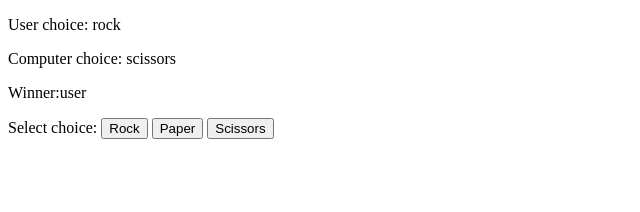
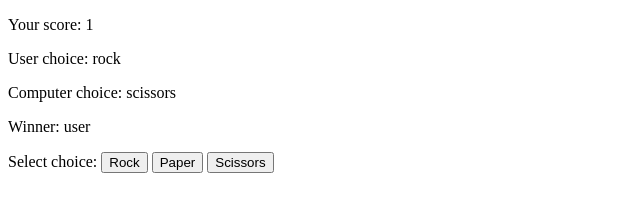
Before and after one commit to mblackstock/rock-paper-scissors, a plain HTML site: page index.html in a window 1280 px wide. Both pictures are taken after a click on the button "Rock". Shown: the whole page, without its empty margins (0-640 px from the left). Drawn offline with Linux system fonts and the light colour scheme.

Commit message:
added score that goes up or down based on wins or losses

```diff
--- a/index.html
+++ b/index.html
@@ -10,13 +10,16 @@
 
 <body>
   <p>
+    Your score: <span id="score"></span>
+  </p>
+  <p>
     User choice: <span id="user_choice"></span>
   </p>
   <p>
     Computer choice: <span id="computer_choice"></span>
   </p>
   <p>
-    Winner:<span id="winner"></span>
+    Winner: <span id="winner"></span>
   </p>
   <p>
     Select choice:
--- a/script.js
+++ b/script.js
@@ -1,9 +1,11 @@
-let user_choice ="";
+let user_choice = "";
 let computer_choice = "";
+let user_score = 0;
 
 let user_choice_element = document.getElementById("user_choice");
 let computer_choice_element = document.getElementById("computer_choice");
 let winner_element = document.getElementById("winner");
+let score_element = document.getElementById("score");
 
 let buttons = document.querySelectorAll(".choice");
 
@@ -23,11 +25,19 @@ function handleChoiceClick(e) {
 
   let winner = getWinner(userChoice, computerChoice);
   winner_element.innerText = winner;
+
+  if (winner === "user") {
+    user_score++;
+  } else if (winner === "computer") {
+    user_score--;
+  } // else its a tie!
+
+  score_element.innerText = user_score;
 }
 
 function generateComputerChoice() {
   const choices = ["rock", "paper", "scissors"];
-  const choiceNum = Math.floor(Math.random()*3);
+  const choiceNum = Math.floor(Math.random() * 3);
   return choices[choiceNum];
 }
 
```
